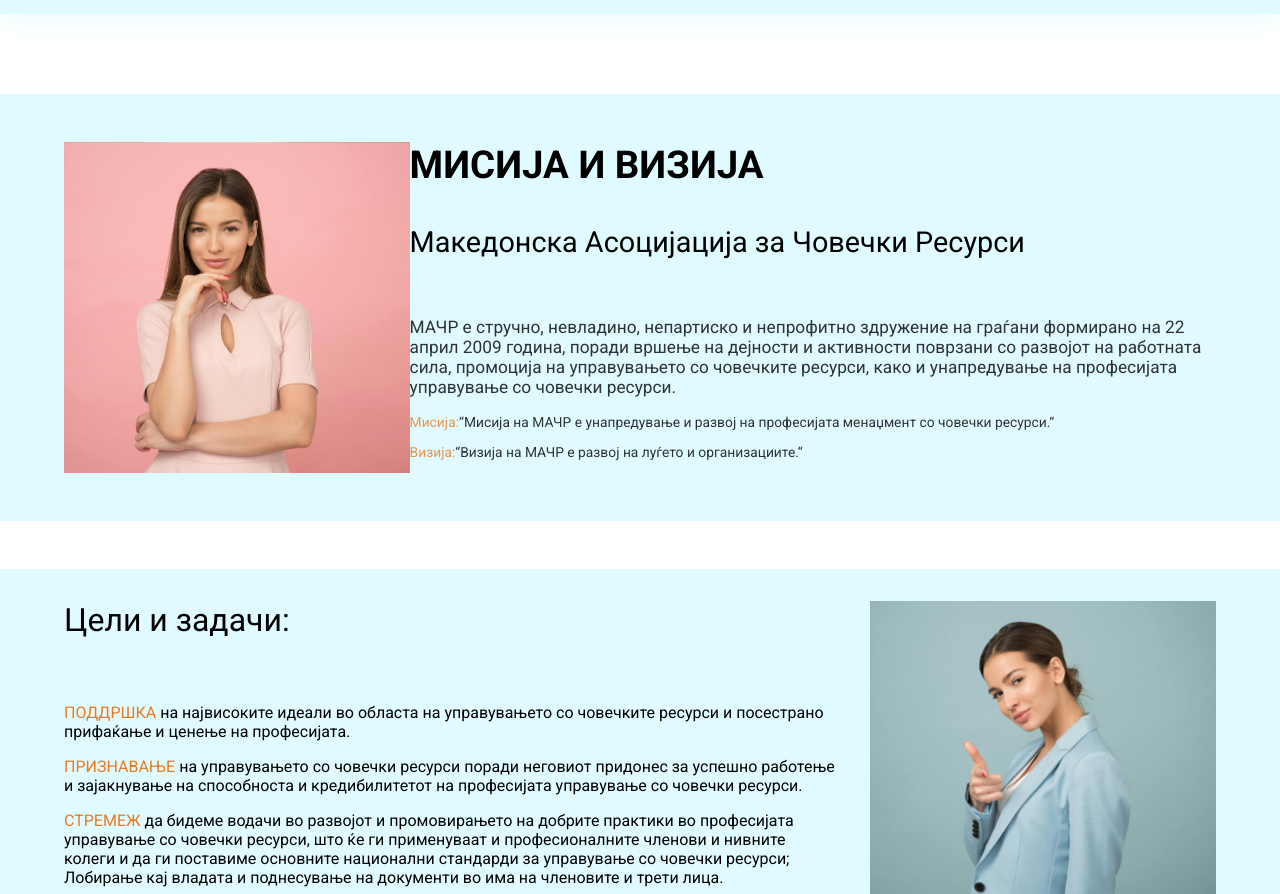
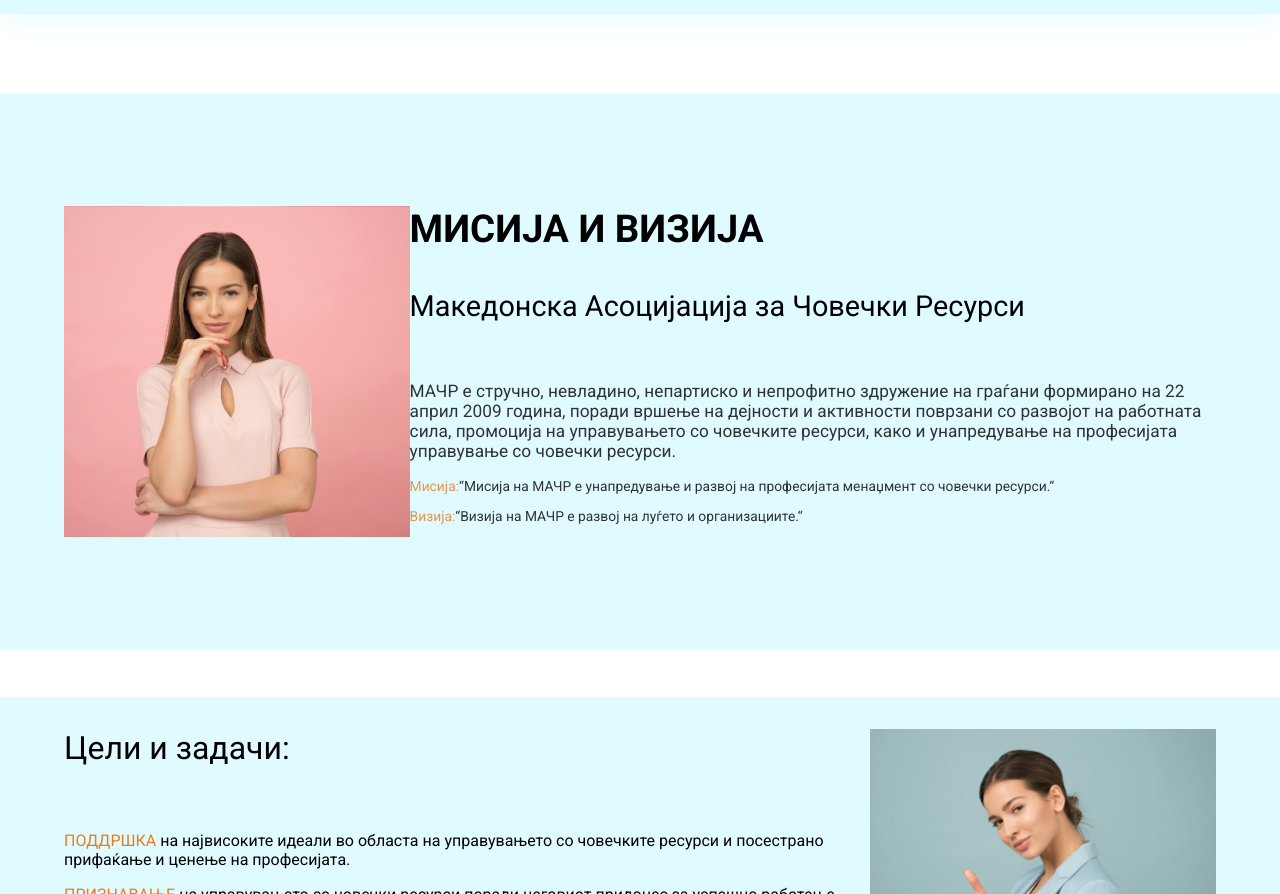
Before and after one commit to Lafazanovski/MHRA, a Next.js app: page /aboutUs in a window 1280 px wide. Shown: the part 960-1854 px from the top of the page. Built offline with nearby package versions, Linux system fonts and the light colour scheme.

Commit message:
aboutUsMission component update

```diff
--- a/src/components/aboutUsMission/aboutUsMission.css
+++ b/src/components/aboutUsMission/aboutUsMission.css
@@ -1,7 +1,7 @@
 .aboutUsMissionSection {
     background-color: var(--backgroundSection-color);
     margin-block: 3em;
-    padding-block: 2em;
+    padding-block: 6em;
 }
 
 .aboutUsMissionContainer {
```
